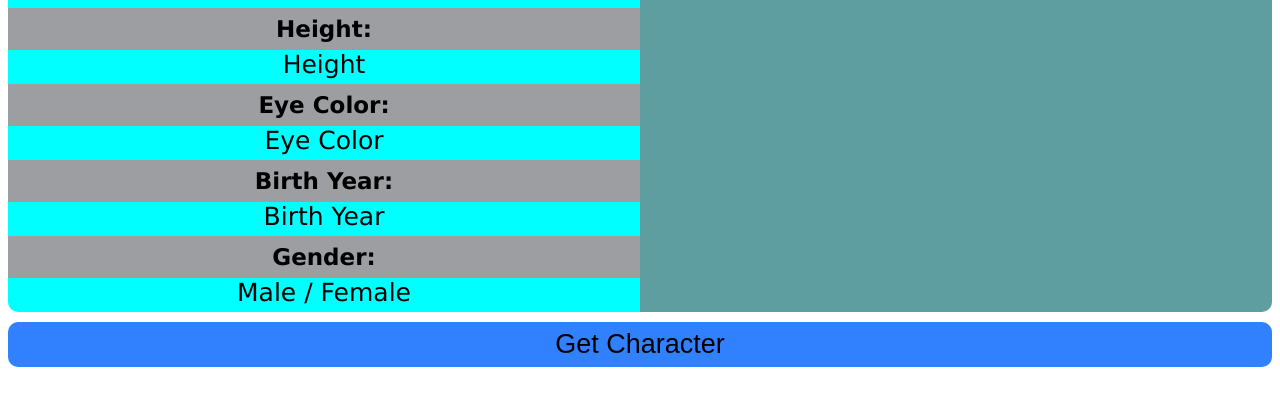
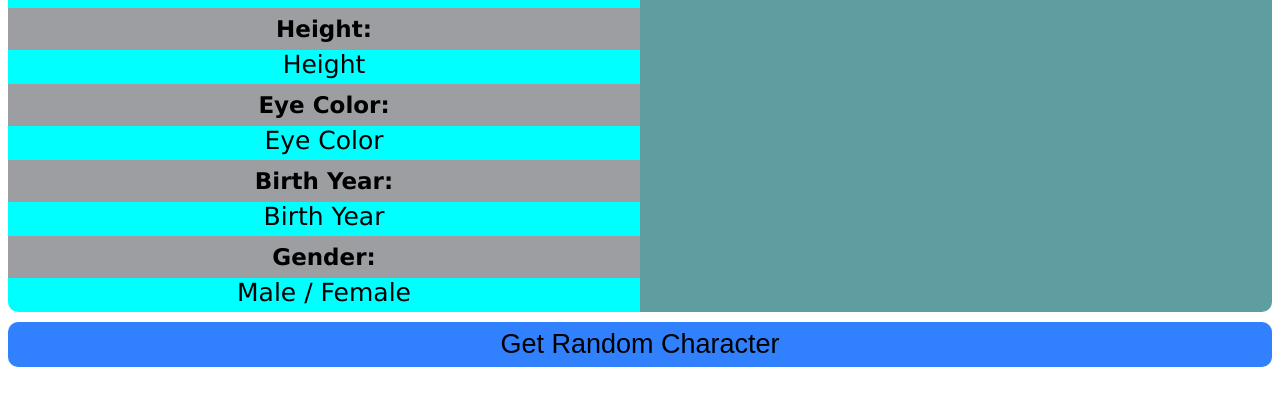
Before and after one commit to Prof-Percival/simple-fetch-api, a plain HTML site: page index.html in a window 1280 px wide. Shown: the part 119-524 px from the top of the page. Drawn offline with Linux system fonts and the light colour scheme.

Commit message:
Changing Button Text

```diff
--- a/index.html
+++ b/index.html
@@ -8,15 +8,6 @@
     <link rel="stylesheet" href="style.css"/>
 </head>
 <body>
-    <!-- "name": "Sly Moore",
-	"height": "178",
-	"mass": "48",
-	"hair_color": "none",
-	"skin_color": "pale",
-	"eye_color": "white",
-	"birth_year": "unknown",
-	"gender": "female", -->
-
     <header>
         <h1>
             Simple
@@ -56,7 +47,7 @@
 
 
     <div id="button">
-        <button id="getCharacter">Get Character</button>
+        <button id="getCharacter">Get Random Character</button>
     </div>
 
     <script src="script.js"></script>
```
